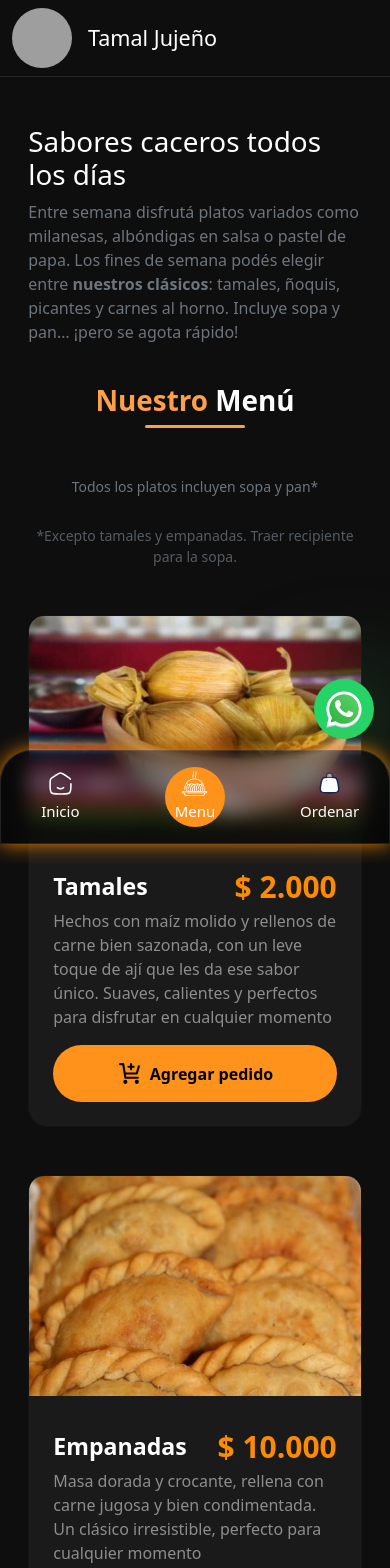
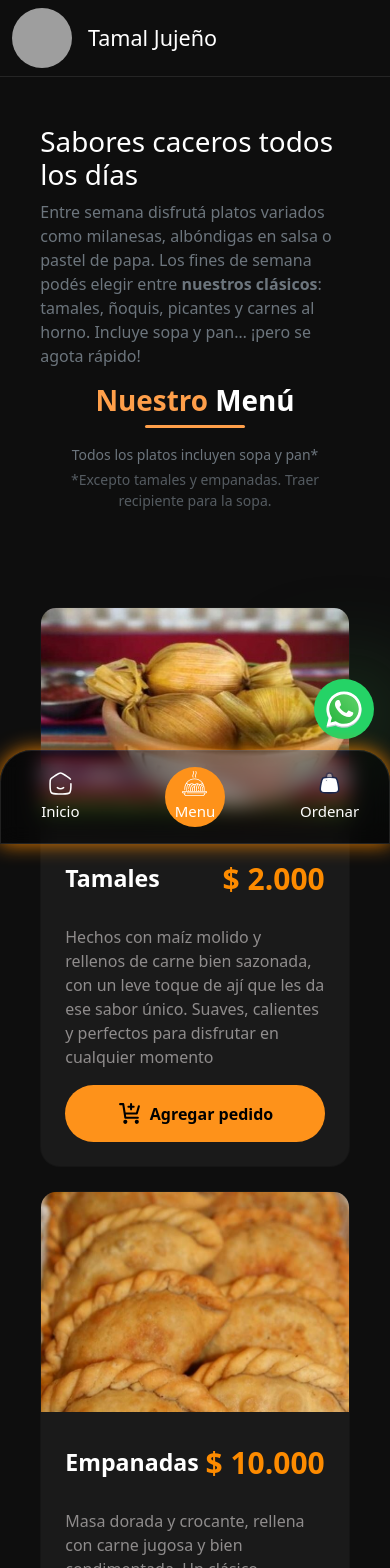
Before and after one commit to Joako-G/TamalJuje-oPage, a React (Vite) app: page /menu in a window 390 px wide. Shown: the top 1568 px of the page. Built offline with nearby package versions, Linux system fonts and the light colour scheme; grey boxes are pictures that could not be loaded.

Commit message:
feat(menu): Agregar diseño responsivo para dispositivos grandes

```diff
--- a/src/components/features/menu/DishCard/DishCard.tsx
+++ b/src/components/features/menu/DishCard/DishCard.tsx
@@ -9,22 +9,21 @@ export function DishCard({ dish }: DishCardProps) {
     const { name, price, image, description } = dish
     const dishImageSrc = image ? `/images/${image}` : '/images/logo.jpeg'
     return (
-        <div className={`card d-flex flex-column gap-1 ${styles.dish}`}>
-            <img className={`w-100 ${styles.image}`} src={dishImageSrc} alt={name} loading='lazy' />
-            <div className="card-body p-4">
-                <div className="d-flex justify-content-between align-items-center m-auto">
-                    <h1 className="card-title text-white fw-bold fs-3 m-0"> {name} </h1>
+        <div className={`card d-flex flex-column gap-1 p-0  ${styles.dish}`}>
+            <img className={`${styles.image}`} src={dishImageSrc} alt={name} loading='lazy' />
+            <div className="card-body p-4 d-flex flex-column">
+                <div className={`d-flex flex-wrap justify-content-between align-items-center ${styles.titleContainer}`}>
+                    <h1 className={`card-title text-white fw-bold fs-3 m-0 flex-grow-1 ${styles.title}`}> {name} </h1>
                     <span className={`${styles.price}`}> $ {price.toLocaleString('es-AR')} </span>
                 </div>
-                <p className={`card-text ${styles.text}`}> {description} </p>
-                <button type="button" className={`btn btn-primary d-flex justify-content-center align-items-center w-100 p-3 gap-2 rounded-pill text-black fw-bold ${styles.orderBtn}`}>
+                <p className={`card-text mt-4 ${styles.text}`}> {description} </p>
+                <button type="button" className={`btn btn-primary d-flex justify-content-center align-items-center w-100 p-3 gap-2 rounded-pill text-black fw-bold mt-auto ${styles.orderBtn}`}>
                     <svg width="800px" height="800px" viewBox="0 0 24 24" fill="none" xmlns="http://www.w3.org/2000/svg">
                         <path d="M21 5L19 12H7.37671M20 16H8L6 3H3M16 5.5H13.5M13.5 5.5H11M13.5 5.5V8M13.5 5.5V3M9 20C9 20.5523 8.55228 21 8 21C7.44772 21 7 20.5523 7 20C7 19.4477 7.44772 19 8 19C8.55228 19 9 19.4477 9 20ZM20 20C20 20.5523 19.5523 21 19 21C18.4477 21 18 20.5523 18 20C18 19.4477 18.4477 19 19 19C19.5523 19 20 19.4477 20 20Z" stroke="#000000" strokeWidth="2" strokeLinecap="round" strokeLinejoin="round" />
                     </svg>
                     Agregar pedido
                 </button>
             </div>
-
         </div>
     )
 }
--- a/src/components/features/menu/MenuHeader/MenuHeader.tsx
+++ b/src/components/features/menu/MenuHeader/MenuHeader.tsx
@@ -2,7 +2,7 @@ import styles from './MenuHeader.module.css'
 
 export function MenuHeader() {
     return (
-        <>
+        <div className='container'>
             <div>
                 <h1>Sabores caceros todos los días</h1>
                 <p className="text-secondary">
@@ -23,6 +23,6 @@ export function MenuHeader() {
             <p className="text-center text-secondary small opacity-75 mb-4">
                 *Excepto tamales y empanadas. Traer recipiente para la sopa.
             </p>
-        </>
+        </div>
     )
 }
--- a/src/components/features/menu/MenuList/MenuList.tsx
+++ b/src/components/features/menu/MenuList/MenuList.tsx
@@ -7,12 +7,16 @@ export function MenuList() {
     const dishes = dataDishes.dishes as IDish[]
 
     return (
-        <div className="d-flex flex-column gap-5">
-            {
-                dishes.map((dish) => (
-                    <DishCard key={dish.id} dish={dish} />
-                ))
-            }
+        <div className='container py-5'>
+            <div className="row g-4 -content-md-center">
+                {
+                    dishes.map((dish) => (
+                        <div key={dish.id} className='col-12 col-md-6 col-lg-4 d-flex justify-content-center'>
+                            <DishCard dish={dish} />
+                        </div>
+                    ))
+                }
+            </div>
         </div>
     )
 
```
Also changed, not shown: src/components/features/menu/DishCard/DishCard.module.css (+15 -0 lines).
